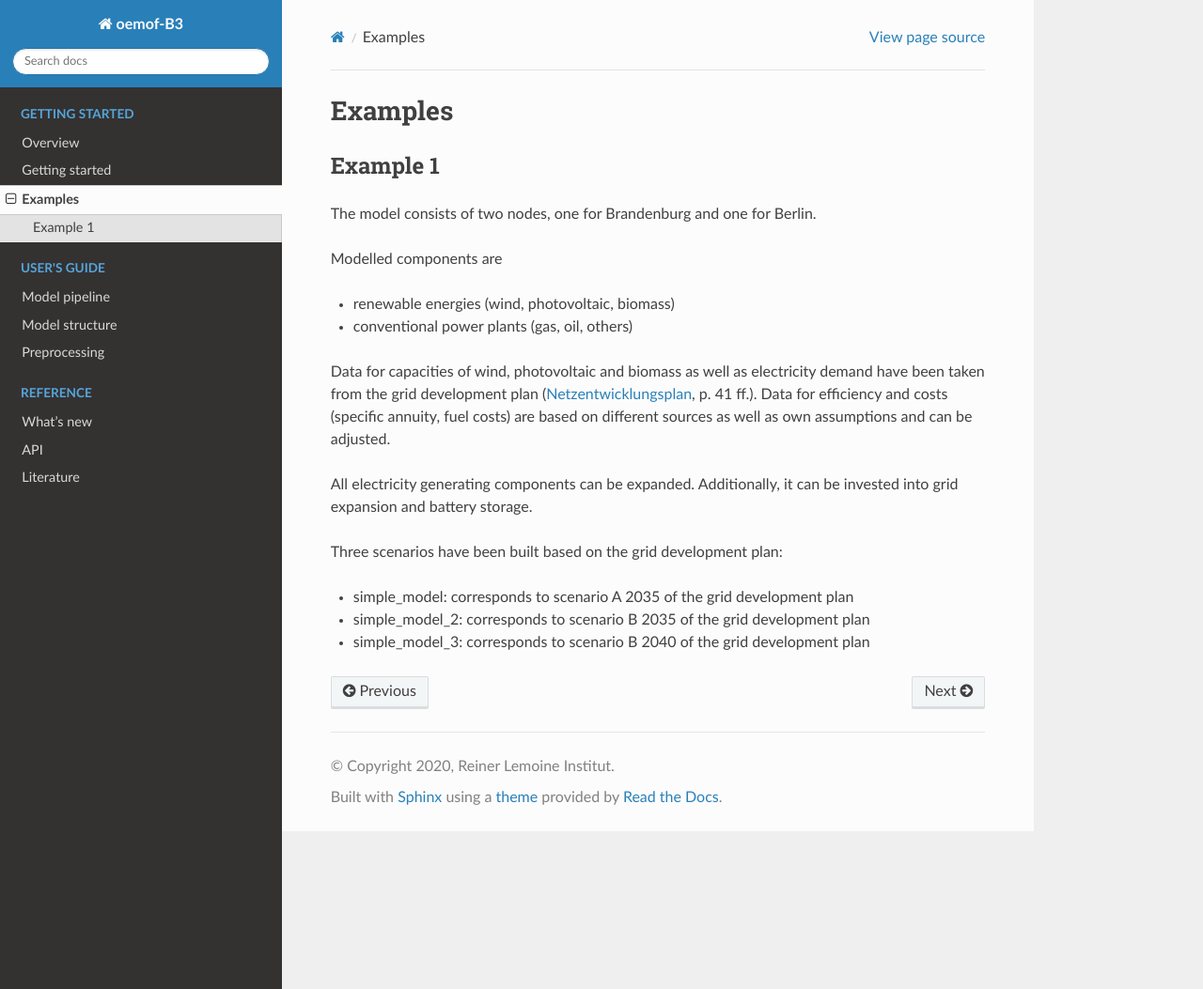
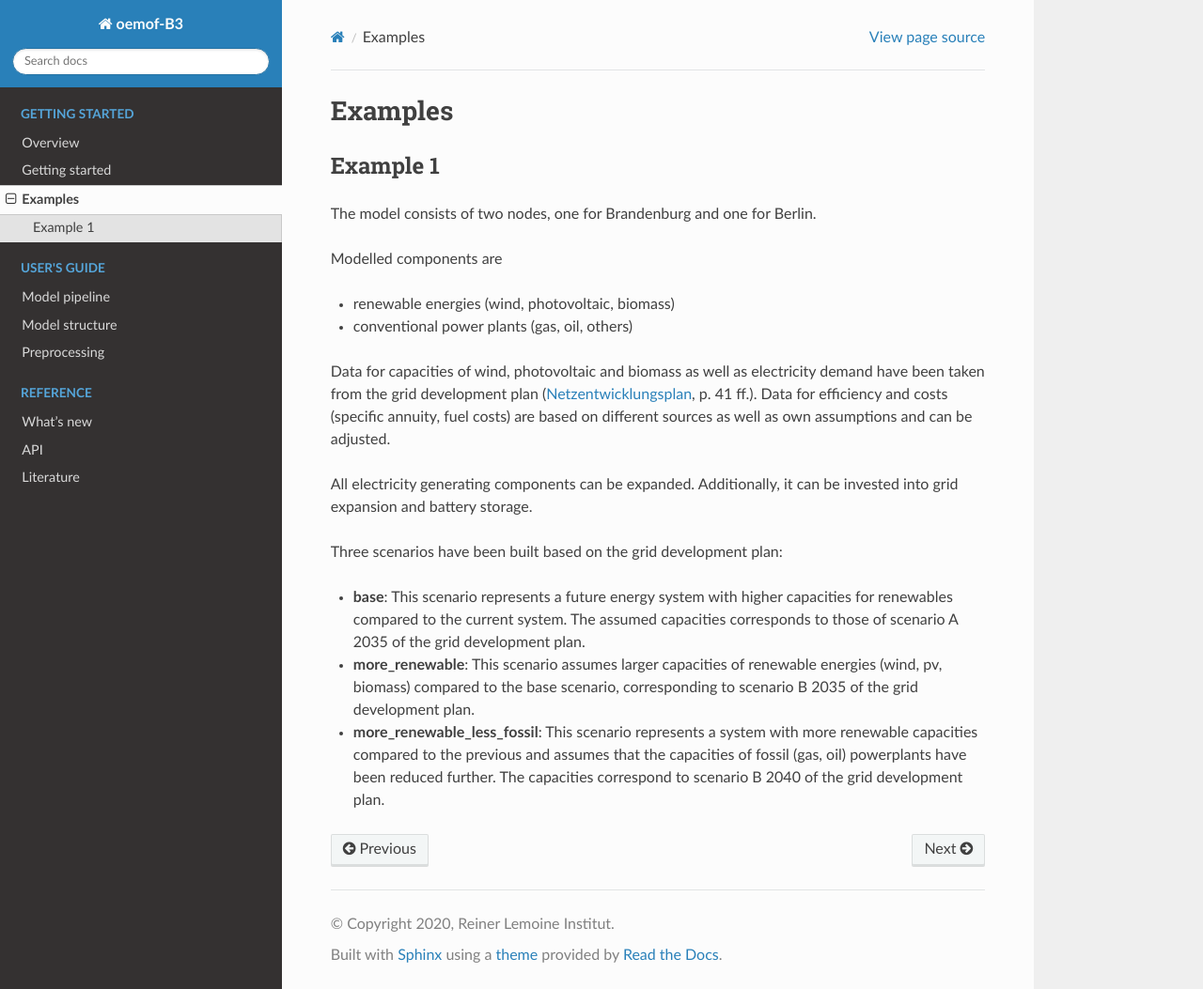
Before and after one commit to rl-institut/oemof-B3, a Sphinx documentation site: the page built from docs/examples.rst, in a window 1280 px wide and 1053 px high. Shown: the whole window at 94% size. Built offline with Sphinx 7.4.7 and the Read the Docs theme 2.0.0, drawn with Linux system fonts in a browser that asks for light colours.

Commit message:
Extend text on scenarios

```diff
--- a/docs/examples.rst
+++ b/docs/examples.rst
@@ -23,6 +23,12 @@ Additionally, it can be invested into grid expansion and battery storage.
 
 Three scenarios have been built based on the grid development plan:
 
-- simple_model: corresponds to scenario A 2035 of the grid development plan
-- simple_model_2: corresponds to scenario B 2035 of the grid development plan
-- simple_model_3: corresponds to scenario B 2040 of the grid development plan
+- **base**: This scenario represents a future energy system with higher capacities for renewables
+  compared to the current system. The assumed capacities corresponds to those of scenario A 2035 of
+  the grid development plan.
+- **more_renewable**: This scenario assumes larger capacities of renewable energies (wind, pv,
+  biomass) compared to the base scenario, corresponding to scenario B 2035 of the grid development
+  plan.
+- **more_renewable_less_fossil**: This scenario represents a system with more renewable capacities
+  compared to the previous and assumes that the capacities of fossil (gas, oil) powerplants have
+  been reduced further. The capacities correspond to scenario B 2040 of the grid development plan.
```
